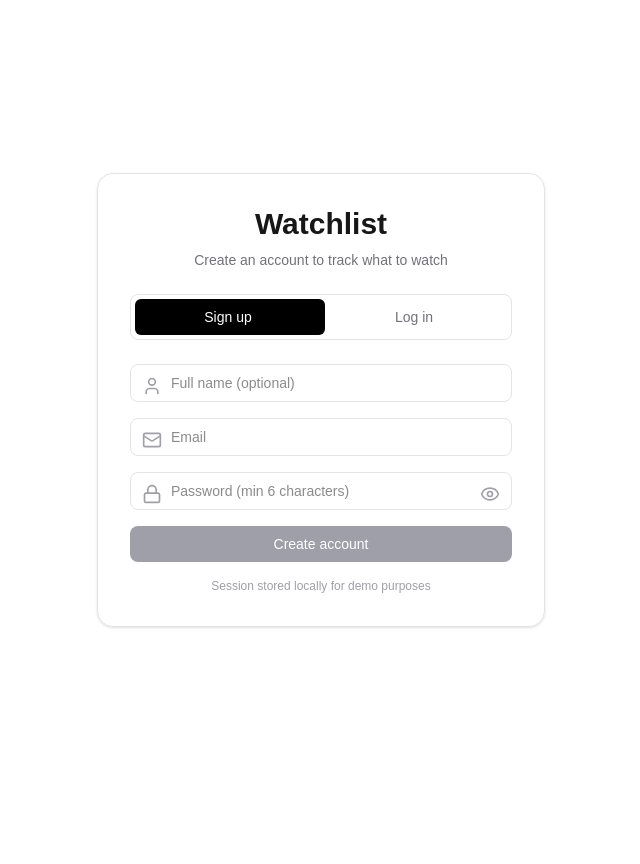
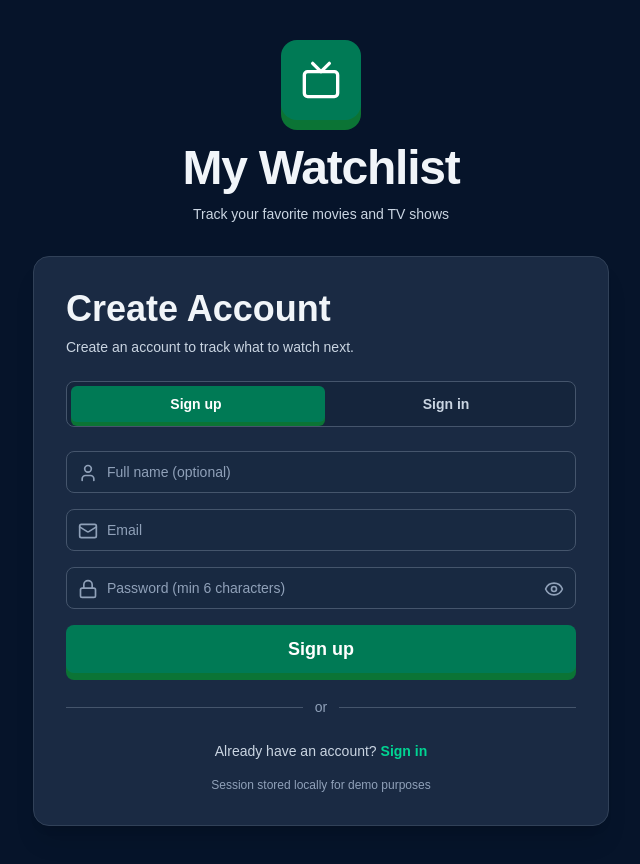
Before and after one commit to AritraRoy0/watchlist, a Next.js app: page / in a window 1280 px wide. Shown: the whole page, without its empty margins (319-959 px from the left). Before the commit the page ends 800 px from the top, so only its background shows below. Built offline with nearby package versions, Linux system fonts and the light colour scheme.

Commit message:
Update to auth UI

```diff
--- a/src/app/page.tsx
+++ b/src/app/page.tsx
@@ -4,7 +4,7 @@ import { useEffect, useState } from "react";
 import { useRouter } from "next/navigation";
 import { login, register } from "@/lib/api";
 import { auth } from "@/lib/auth";
-import { Mail, Lock, User, Eye, AlertCircle } from "lucide-react";
+import { Mail, Lock, User, Eye, AlertCircle, Tv } from "lucide-react";
 
 type Mode = "signup" | "login";
 
@@ -37,35 +37,49 @@ export default function AuthPage() {
 
       auth.setToken(result.token);
       router.push("/home");
-    } catch (err: any) {
-      setError(err.message || "Something went wrong");
+    } catch (err: unknown) {
+      setError(err instanceof Error ? err.message : "Something went wrong");
     } finally {
       setLoading(false);
     }
   }
 
   const inputClass = (hasError: boolean) =>
-    `w-full rounded-lg border px-10 py-2 text-sm focus:outline-none focus:ring-1 ${
+    `w-full rounded-lg border bg-[#182941] px-10 py-2.5 text-sm text-slate-100 placeholder:text-slate-400 focus:outline-none focus:ring-2 ${
       hasError
-        ? "border-red-300 focus:ring-red-400"
-        : "border-zinc-200 focus:ring-black"
+        ? "border-red-400/70 focus:ring-red-400/60"
+        : "border-slate-600 focus:ring-emerald-400/70"
     }`;
 
   return (
-    <main className="min-h-screen flex items-center justify-center bg-white">
-      <div className="w-full max-w-md rounded-2xl border border-zinc-200 shadow-sm p-8">
-        {/* Header */}
-        <h1 className="text-3xl font-semibold text-center">Watchlist</h1>
-        <p className="mt-2 text-center text-sm text-zinc-500">
+    <main className="min-h-screen bg-[#06142a] px-4 py-10 text-slate-100">
+      <div className="mx-auto w-full max-w-5xl">
+        <div className="mx-auto mb-8 flex w-fit flex-col items-center">
+          <div className="rounded-2xl bg-emerald-700 p-5 shadow-[0_10px_0_0_#0b7435]">
+            <Tv className="h-10 w-10 text-white" />
+          </div>
+          <h1 className="mt-6 text-center text-5xl font-semibold tracking-tight">
+            My Watchlist
+          </h1>
+          <p className="mt-3 text-center text-sm text-slate-300">
+            Track your favorite movies and TV shows
+          </p>
+        </div>
+
+        <div className="mx-auto w-full max-w-xl rounded-2xl border border-slate-700 bg-[#1a2a43] p-8 shadow-xl">
+          <h2 className="text-4xl font-semibold">
+            {mode === "signup" ? "Create Account" : "Sign In"}
+          </h2>
+          <p className="mt-2 text-sm text-slate-300">
             {mode === "signup"
-            ? "Create an account to track what to watch"
-            : "Log in to your watchlist"}
+              ? "Create an account to track what to watch next."
+              : "Welcome back. Sign in to your watchlist."}
           </p>
 
           {/* Segmented Toggle */}
-        <div className="relative mt-6 flex rounded-lg border border-zinc-200 p-1">
+          <div className="relative mt-6 flex rounded-lg border border-slate-600 bg-[#15253c] p-1">
             <div
-            className={`absolute inset-y-1 left-1 w-1/2 rounded-md bg-black transition-transform duration-300 ${
+              className={`absolute inset-y-1 left-1 w-1/2 rounded-md bg-emerald-700 shadow-[0_4px_0_0_#0b7435] transition-transform duration-300 ${
                 mode === "login" ? "translate-x-full" : ""
               }`}
             />
@@ -75,8 +89,8 @@ export default function AuthPage() {
                 setMode("signup");
                 setError(null);
               }}
-            className={`relative z-10 w-1/2 py-2 text-sm font-medium ${
-              mode === "signup" ? "text-white" : "text-zinc-500"
+              className={`relative z-10 w-1/2 py-2 text-sm font-semibold ${
+                mode === "signup" ? "text-white" : "text-slate-300"
               }`}
             >
               Sign up
@@ -87,11 +101,11 @@ export default function AuthPage() {
                 setMode("login");
                 setError(null);
               }}
-            className={`relative z-10 w-1/2 py-2 text-sm font-medium ${
-              mode === "login" ? "text-white" : "text-zinc-500"
+              className={`relative z-10 w-1/2 py-2 text-sm font-semibold ${
+                mode === "login" ? "text-white" : "text-slate-300"
               }`}
             >
-            Log in
+              Sign in
             </button>
           </div>
 
@@ -99,7 +113,7 @@ export default function AuthPage() {
           <form onSubmit={handleSubmit} className="mt-6 space-y-4">
             {mode === "signup" && (
               <div className="relative">
-              <User className="absolute left-3 top-3 h-5 w-5 text-zinc-400" />
+                <User className="absolute left-3 top-3 h-5 w-5 text-slate-400" />
                 <input
                   className={inputClass(Boolean(error))}
                   placeholder="Full name (optional)"
@@ -113,7 +127,7 @@ export default function AuthPage() {
             )}
 
             <div className="relative">
-            <Mail className="absolute left-3 top-3 h-5 w-5 text-zinc-400" />
+              <Mail className="absolute left-3 top-3 h-5 w-5 text-slate-400" />
               <input
                 type="email"
                 className={inputClass(Boolean(error))}
@@ -127,7 +141,7 @@ export default function AuthPage() {
             </div>
 
             <div className="relative">
-            <Lock className="absolute left-3 top-3 h-5 w-5 text-zinc-400" />
+              <Lock className="absolute left-3 top-3 h-5 w-5 text-slate-400" />
               <input
                 type="password"
                 className={`${inputClass(Boolean(error))} pr-10`}
@@ -138,16 +152,27 @@ export default function AuthPage() {
                   setPassword(e.target.value);
                 }}
               />
-            <Eye className="absolute right-3 top-3 h-5 w-5 text-zinc-400" />
+              <Eye className="absolute right-3 top-3 h-5 w-5 text-slate-400" />
             </div>
+
+            {mode === "login" && (
+              <div className="text-right text-sm">
+                <button
+                  type="button"
+                  className="font-medium text-emerald-400 hover:text-emerald-300 transition"
+                >
+                  Forgot password?
+                </button>
+              </div>
+            )}
 
             {error && (
               <div
-              className="flex items-center gap-2 rounded-lg border border-red-200 bg-red-50 px-3 py-2 text-xs text-red-700"
+                className="flex items-center gap-2 rounded-lg border border-red-500/70 bg-red-950/30 px-3 py-2 text-xs text-red-200"
                 role="alert"
                 aria-live="polite"
               >
-              <AlertCircle className="h-4 w-4 text-red-600" />
+                <AlertCircle className="h-4 w-4 text-red-300" />
                 <span>{error}</span>
               </div>
             )}
@@ -155,19 +180,42 @@ export default function AuthPage() {
             <button
               type="submit"
               disabled={loading}
-            className="w-full rounded-lg bg-zinc-400 py-2 text-sm font-medium text-white hover:bg-zinc-500 disabled:opacity-60"
+              className="w-full rounded-lg bg-emerald-700 py-2.5 text-lg font-semibold text-white shadow-[0_7px_0_0_#0b7435] transition hover:bg-emerald-600 disabled:opacity-60"
             >
               {loading
                 ? "Please wait..."
                 : mode === "signup"
-              ? "Create account"
-              : "Log in"}
+                ? "Sign up"
+                : "Sign In"}
             </button>
           </form>
 
-        <p className="mt-4 text-center text-xs text-zinc-400">
+          <div className="mt-6 flex items-center gap-3 text-slate-400">
+            <div className="h-px flex-1 bg-slate-600" />
+            <span className="text-sm">or</span>
+            <div className="h-px flex-1 bg-slate-600" />
+          </div>
+
+          <p className="mt-6 text-center text-sm text-slate-300">
+            {mode === "signup"
+              ? "Already have an account?"
+              : "Don&apos;t have an account?"}{" "}
+            <button
+              type="button"
+              onClick={() => {
+                setMode(mode === "signup" ? "login" : "signup");
+                setError(null);
+              }}
+              className="font-semibold text-emerald-400 hover:text-emerald-300"
+            >
+              {mode === "signup" ? "Sign in" : "Sign up"}
+            </button>
+          </p>
+
+          <p className="mt-4 text-center text-xs text-slate-400">
             Session stored locally for demo purposes
           </p>
+        </div>
       </div>
     </main>
   );
```
Lines whose indentation alone changed are shown as unchanged.
